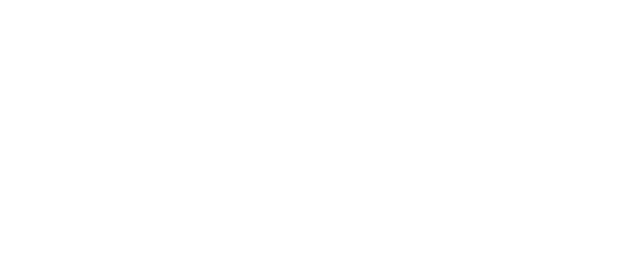
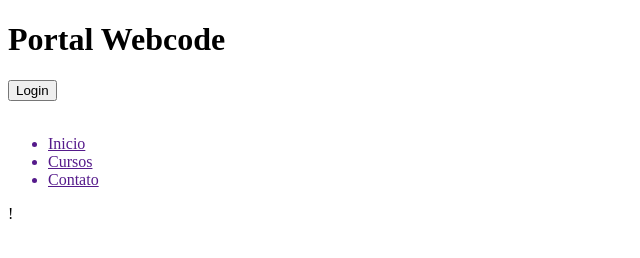
Before and after one commit to WitorDev/Portal-WebCode, a plain HTML site: page index.html in a window 1280 px wide. Shown: the whole page, without its empty margins (0-640 px from the left). Drawn offline with Linux system fonts and the light colour scheme.

Commit message:
estrutura

```diff
--- a/index.html
+++ b/index.html
@@ -8,5 +8,47 @@
     <link rel="stylesheet" href="style.css" />
     <script src="app.js"></script>
   </head>
-  <body></body>
+  <body>
+
+    <header>
+      <h1>Portal Webcode</h1>
+      <button>Login</button>
+    </header>
+
+    <aside id="sidebar">
+
+      <div id="logo">
+        <img src="" alt="">
+      </div>
+
+      <nav>
+        <ul>
+          <a href="">
+            <li>Inicio</li>
+          </a>
+
+          <a href="">
+            <li>Cursos</li>
+          </a>
+
+          <a href="">
+            <li>Contato</li>
+          </a>
+
+
+
+        </ul>
+      </nav>
+
+    </aside>
+
+    <main >
+
+    </main>
+
+    <footer></footer>
+
+  </body>
 </html>
+
+!
```
